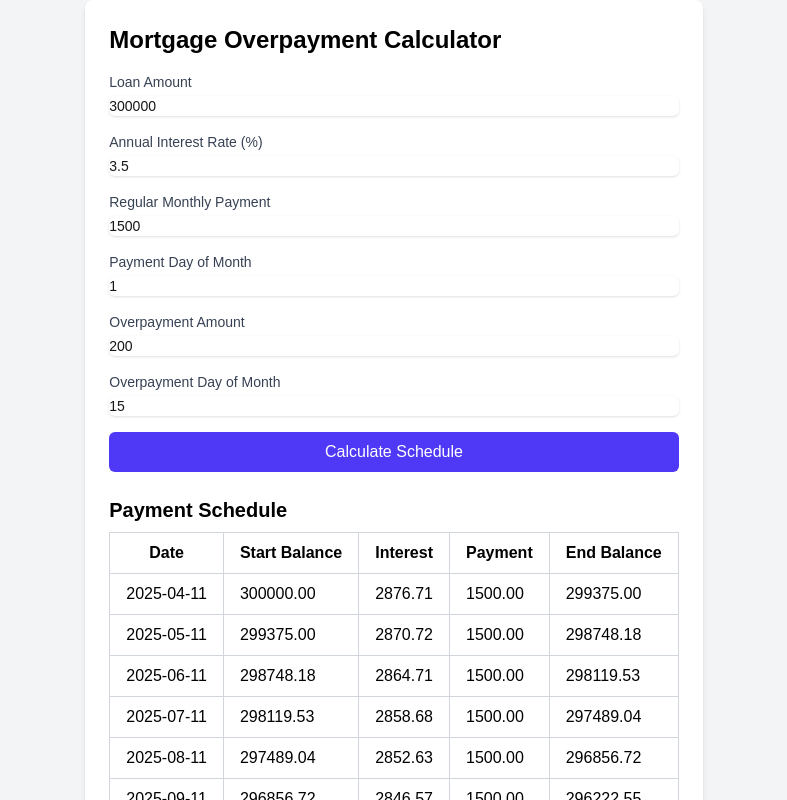
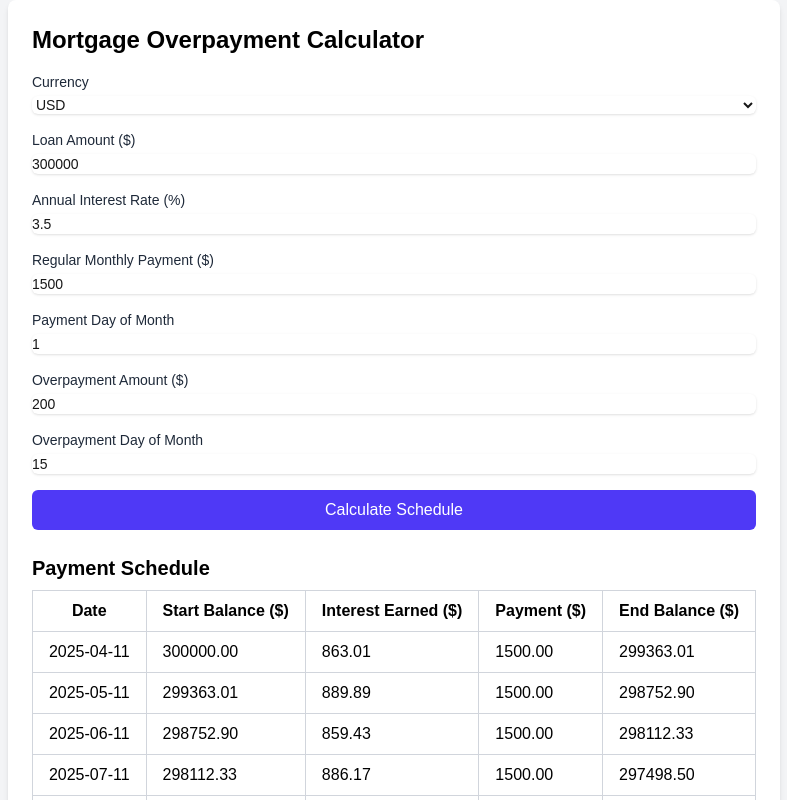
Before and after one commit to JoshLmao/mortgage-overpay-calculator, a Next.js app: page / in a window 1280 px wide. Both pictures are taken after a click on the button "Calculate Schedule". Shown: the top 800 px of the page, without its empty margins (246-1033 px from the left). Built offline with nearby package versions, Linux system fonts and the light colour scheme.

Commit message:
Fix up to be able to swap currency

```diff
--- a/src/app/components/MortgageCalculator.tsx
+++ b/src/app/components/MortgageCalculator.tsx
@@ -3,25 +3,31 @@
 import React, { useState } from "react";
 import { calculateMortgageSchedule } from "../utils/mortgageUtils";
 
-interface MortgageCalculatorProps {}
+interface ScheduleEntry {
+    date: string;
+    startBalance: number;
+    interest: number;
+    payment: number;
+    endBalance: number;
+}
 
-const MortgageCalculator: React.FC<MortgageCalculatorProps> = () => {
+const currencySymbols: { [key: string]: string } = {
+    USD: "$",
+    GBP: "£",
+    EUR: "€",
+    JPY: "¥",
+    AUD: "A$",
+};
+
+const MortgageCalculator: React.FC = () => {
     const [loanAmount, setLoanAmount] = useState(300000); // Example default
     const [interestRate, setInterestRate] = useState(3.5); // Annual interest rate
     const [monthlyPayment, setMonthlyPayment] = useState(1500);
     const [paymentDay, setPaymentDay] = useState(1);
     const [overpayment, setOverpayment] = useState(200);
     const [overpaymentDay, setOverpaymentDay] = useState(15);
-
-    const [schedule, setSchedule] = useState<
-        {
-            date: string;
-            startBalance: number;
-            interest: number;
-            payment: number;
-            endBalance: number;
-        }[]
-    >([]);
+    const [currency, setCurrency] = useState("USD");
+    const [schedule, setSchedule] = useState<ScheduleEntry[]>([]);
 
     const handleCalculate = () => {
         const result = calculateMortgageSchedule(
@@ -35,15 +41,34 @@ const MortgageCalculator: React.FC<MortgageCalculatorProps> = () => {
         setSchedule(result);
     };
 
+    const currencySymbol = currencySymbols[currency];
+
     return (
         <div className="p-6 bg-white rounded-lg shadow-md">
-            <h1 className="text-2xl font-bold mb-4 text-black">
+            <h1 className="text-2xl font-bold text-black mb-4">
                 Mortgage Overpayment Calculator
             </h1>
             <div className="space-y-4">
                 <div>
-                    <label className="block text-sm font-medium text-gray-700">
-                        Loan Amount
+                    <label className="block text-sm font-medium text-gray-800">
+                        Currency
+                    </label>
+                    <select
+                        value={currency}
+                        onChange={(e) => setCurrency(e.target.value)}
+                        className="mt-1 block w-full rounded-md border-gray-300 shadow-sm focus:border-indigo-500 focus:ring-indigo-500 sm:text-sm"
+                    >
+                        {Object.keys(currencySymbols).map((key) => (
+                            <option key={key} value={key}>
+                                {key}
+                            </option>
+                        ))}
+                    </select>
+                </div>
+
+                <div>
+                    <label className="block text-sm font-medium text-gray-800">
+                        Loan Amount ({currencySymbol})
                     </label>
                     <input
                         type="number"
@@ -54,7 +79,7 @@ const MortgageCalculator: React.FC<MortgageCalculatorProps> = () => {
                 </div>
 
                 <div>
-                    <label className="block text-sm font-medium text-gray-700">
+                    <label className="block text-sm font-medium text-gray-800">
                         Annual Interest Rate (%)
                     </label>
                     <input
@@ -69,8 +94,8 @@ const MortgageCalculator: React.FC<MortgageCalculatorProps> = () => {
                 </div>
 
                 <div>
-                    <label className="block text-sm font-medium text-gray-700">
-                        Regular Monthly Payment
+                    <label className="block text-sm font-medium text-gray-800">
+                        Regular Monthly Payment ({currencySymbol})
                     </label>
                     <input
                         type="number"
@@ -83,7 +108,7 @@ const MortgageCalculator: React.FC<MortgageCalculatorProps> = () => {
                 </div>
 
                 <div>
-                    <label className="block text-sm font-medium text-gray-700">
+                    <label className="block text-sm font-medium text-gray-800">
                         Payment Day of Month
                     </label>
                     <input
@@ -97,8 +122,8 @@ const MortgageCalculator: React.FC<MortgageCalculatorProps> = () => {
                 </div>
 
                 <div>
-                    <label className="block text-sm font-medium text-gray-700">
-                        Overpayment Amount
+                    <label className="block text-sm font-medium text-gray-800">
+                        Overpayment Amount ({currencySymbol})
                     </label>
                     <input
                         type="number"
@@ -109,7 +134,7 @@ const MortgageCalculator: React.FC<MortgageCalculatorProps> = () => {
                 </div>
 
                 <div>
-                    <label className="block text-sm font-medium text-gray-700">
+                    <label className="block text-sm font-medium text-gray-800">
                         Overpayment Day of Month
                     </label>
                     <input
@@ -142,16 +167,16 @@ const MortgageCalculator: React.FC<MortgageCalculatorProps> = () => {
                                     Date
                                 </th>
                                 <th className="border border-gray-300 px-4 py-2">
-                                    Start Balance
+                                    Start Balance ({currencySymbol})
                                 </th>
                                 <th className="border border-gray-300 px-4 py-2">
-                                    Interest
+                                    Interest Earned ({currencySymbol})
                                 </th>
                                 <th className="border border-gray-300 px-4 py-2">
-                                    Payment
+                                    Payment ({currencySymbol})
                                 </th>
                                 <th className="border border-gray-300 px-4 py-2">
-                                    End Balance
+                                    End Balance ({currencySymbol})
                                 </th>
                             </tr>
                         </thead>
--- a/src/app/utils/mortgageUtils.ts
+++ b/src/app/utils/mortgageUtils.ts
@@ -8,26 +8,28 @@ export const calculateMortgageSchedule = (
 ) => {
     const schedule = [];
     let currentBalance = loanAmount;
-    const currentDate = new Date();
-    const dailyInterestRate = interestRate / 365;
+    let currentDate = new Date();
 
     while (currentBalance > 0) {
         const startBalance = currentBalance;
-        const monthlyInterest = (currentBalance * (interestRate / 100)) / 12;
-        const dayInterest = currentBalance * dailyInterestRate;
+
+        // Calculate daily interest
+        const dailyInterestRate = (interestRate / 100) / 365;
+        const daysInMonth = new Date(currentDate.getFullYear(), currentDate.getMonth() + 1, 0).getDate();
+        const interestEarned = startBalance * dailyInterestRate * daysInMonth;
 
         let payment = monthlyPayment;
         if (currentDate.getDate() === overpaymentDay) {
             payment += overpayment;
         }
 
-        const totalPayment = Math.min(payment, startBalance + monthlyInterest);
-        const endBalance = startBalance + monthlyInterest - totalPayment;
+        const totalPayment = Math.min(payment, startBalance + interestEarned);
+        const endBalance = startBalance + interestEarned - totalPayment;
 
         schedule.push({
             date: currentDate.toISOString().split('T')[0],
             startBalance,
-            interest: dayInterest,
+            interest: interestEarned,
             payment: totalPayment,
             endBalance,
         });
```
